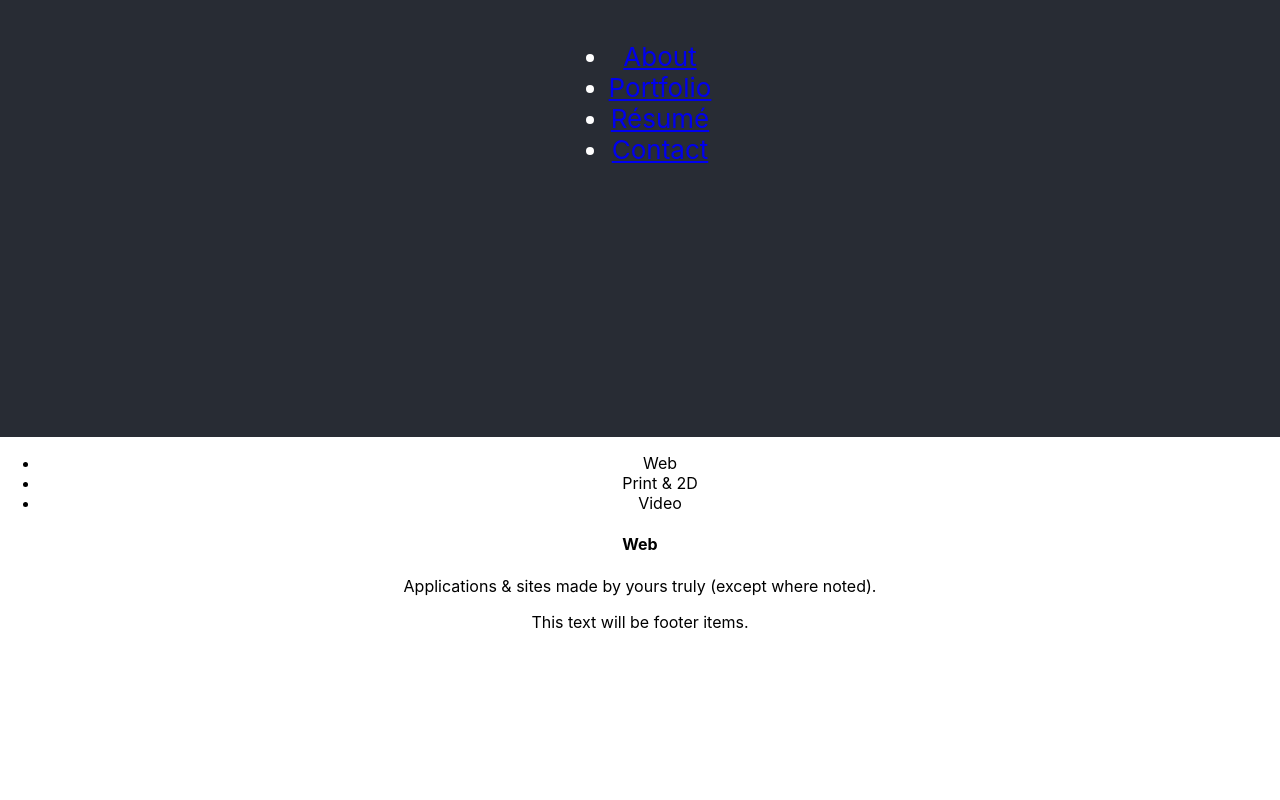
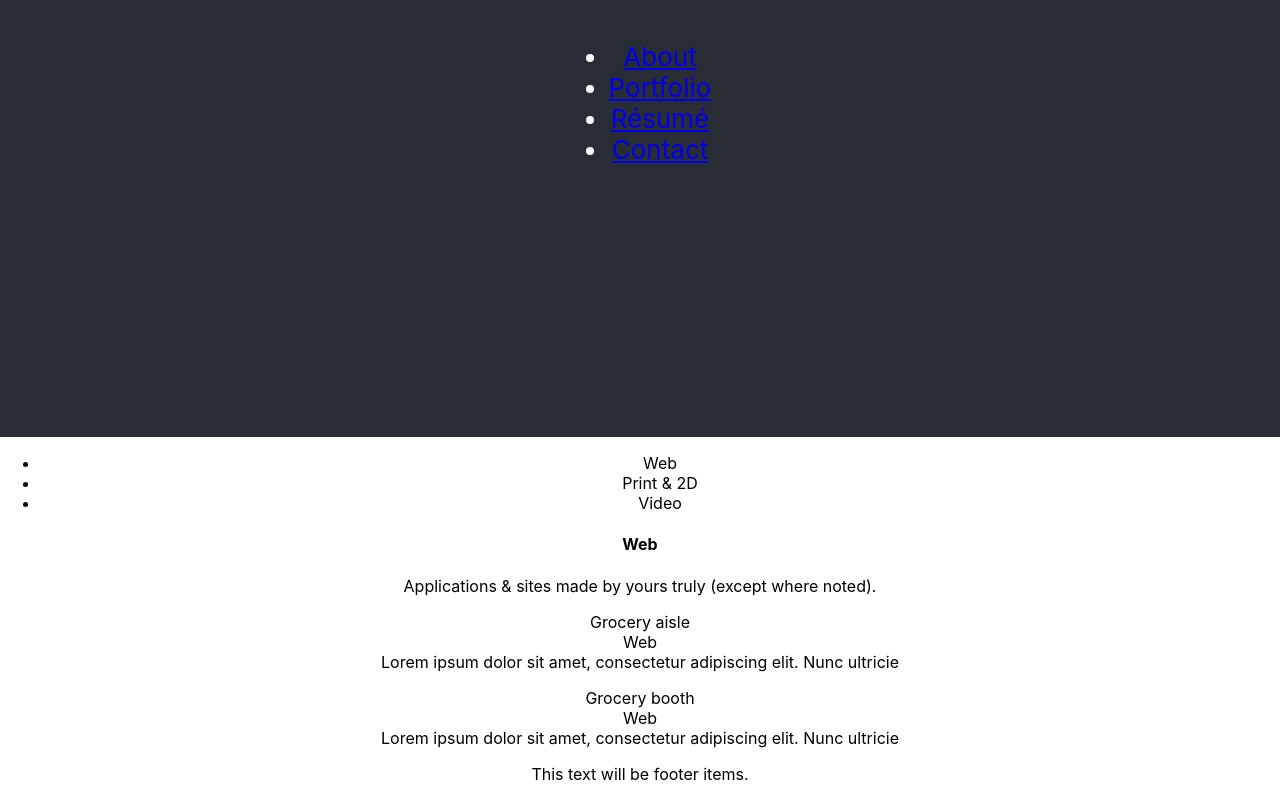
Before and after one commit to oak45985/john-portfolio, a React (Create React App) app: page /portfolio in a window 1280 px wide. Shown: the part 363-1163 px from the top of the page. Before the commit the page ends 1011 px from the top, so only its background shows below. Built offline with nearby package versions, Linux system fonts and the light colour scheme.

Commit message:
fixed bug in foliolist index

```diff
--- a/src/components/FolioList/index.js
+++ b/src/components/FolioList/index.js
@@ -7,7 +7,7 @@ function FolioList(props) {
         <section>
             <h1 data-testid="foliotitle">{(currentFolio.name)}</h1>
             <p>{currentFolio.description}</p>
-            <Folios category={currentFolio.name} />
+            <Folios genre={currentFolio.name} />
         </section>
     )
 }
```
